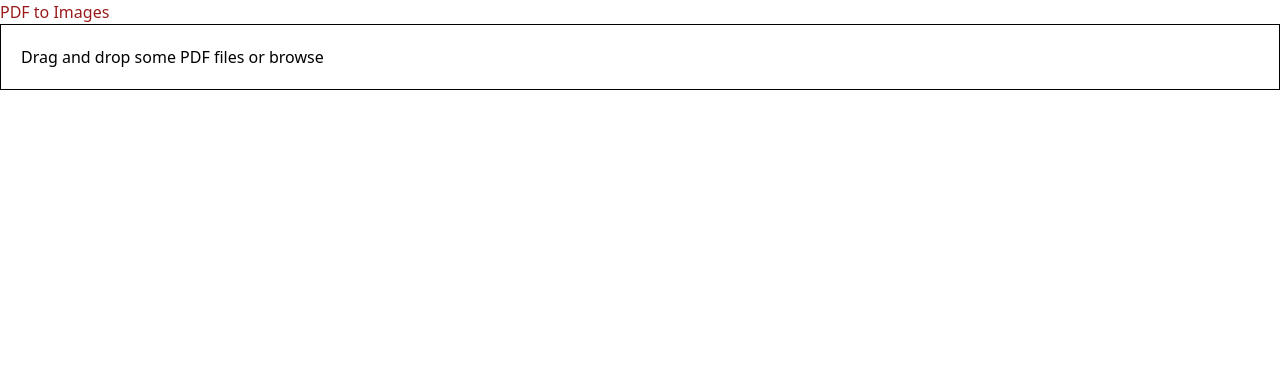
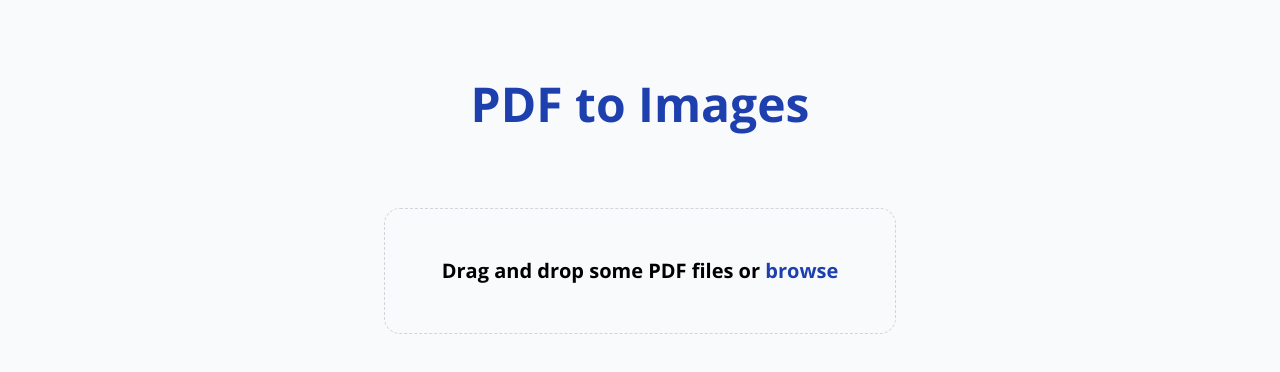
Before and after one commit to nicolaserny/pdf2images, a React (Vite) app: page / in a window 1280 px wide. Shown: the top 372 px of the page. Built offline with nearby package versions, Linux system fonts and the light colour scheme.

Commit message:
Add some styling

```diff
--- a/index.html
+++ b/index.html
@@ -5,6 +5,19 @@
         <link rel="icon" type="image/svg+xml" href="/vite.svg" />
         <meta name="viewport" content="width=device-width, initial-scale=1.0" />
         <title>Pdf2Images</title>
+        <link rel="preconnect" href="https://fonts.gstatic.com/" crossorigin />
+        <link
+            rel="preload"
+            as="style"
+            href="https://fonts.googleapis.com/css2?family=Open+Sans:wght@400;500;600;700&display=swap"
+        />
+
+        <link
+            rel="stylesheet"
+            href="https://fonts.googleapis.com/css2?family=Open+Sans:wght@400;500;600;700&display=swap"
+            media="print"
+            onload="this.media='all'"
+        />
     </head>
     <body>
         <div id="root"></div>
--- a/src/App.tsx
+++ b/src/App.tsx
@@ -52,28 +52,35 @@ const App = () => {
     });
 
     return (
-        <main>
-            <h1 className="text-red-800">PDF to Images</h1>
-            <div {...getRootProps()} style={{ border: '1px solid black', padding: '20px' }}>
-                <label htmlFor="pdf-files">Drag and drop some PDF files or browse</label>
+        <main className="max-w-7xl mx-auto px-5 font-sans">
+            <h1 className="text-blue-800 text-5xl font-bold my-20 text-center">PDF to Images</h1>
+            <div
+                {...getRootProps()}
+                className="border-gray-300 border border-dashed rounded-2xl p-12 max-w-lg mx-auto mb-20"
+            >
+                <label htmlFor="pdf-files" className="text-xl font-bold text-black flex justify-center">
+                    Drag and drop some PDF files or&nbsp;<span className="text-blue-800">browse</span>
+                </label>
                 <input id="pdf-files" {...getInputProps()} />
             </div>
             {filesInError.length > 0 && <p role="alert">{`Cannot convert ${filesInError.join(',')}`}</p>}
+            <div className="flex flex-col gap-20 pb-20">
                 {documents.map((document, index) => (
                     <section key={index}>
-                    <h2>{document.name}</h2>
-                    <div>
+                        <h2 className="text-xl font-semibold text-black mb-6">{document.name}</h2>
+                        <div className="grid grid-cols-[repeat(auto-fill,_400px)] gap-5">
                             {document.pagesAsImageData.map((image, index) => (
                                 <img
                                     key={index}
                                     src={image}
-                                width={300}
+                                    className="block shadow-md"
                                     alt={`File ${document.name} - Page ${index + 1}`}
                                 />
                             ))}
                         </div>
                     </section>
                 ))}
+            </div>
         </main>
     );
 };
--- a/src/tailwind.css
+++ b/src/tailwind.css
@@ -1,6 +1,12 @@
-@tailwind base;
-@tailwind components;
-@tailwind utilities;
+@import 'tailwindcss/base';
+@import 'tailwindcss/components';
+@import 'tailwindcss/utilities';
+
+@layer utilities {
+    body {
+        @apply bg-gray-50;
+    }
+}
 
 canvas {
     width: 100%;
--- a/tailwind.config.cjs
+++ b/tailwind.config.cjs
@@ -2,7 +2,11 @@
 export default {
     content: ['./src/**/*.{ts,tsx,jsx,js}'],
     theme: {
-        extend: {},
+        extend: {
+            fontFamily: {
+                sans: ['Open Sans', 'sans-serif'],
+            },
+        },
     },
     plugins: [],
 };
```
Lines whose indentation alone changed are shown as unchanged.
